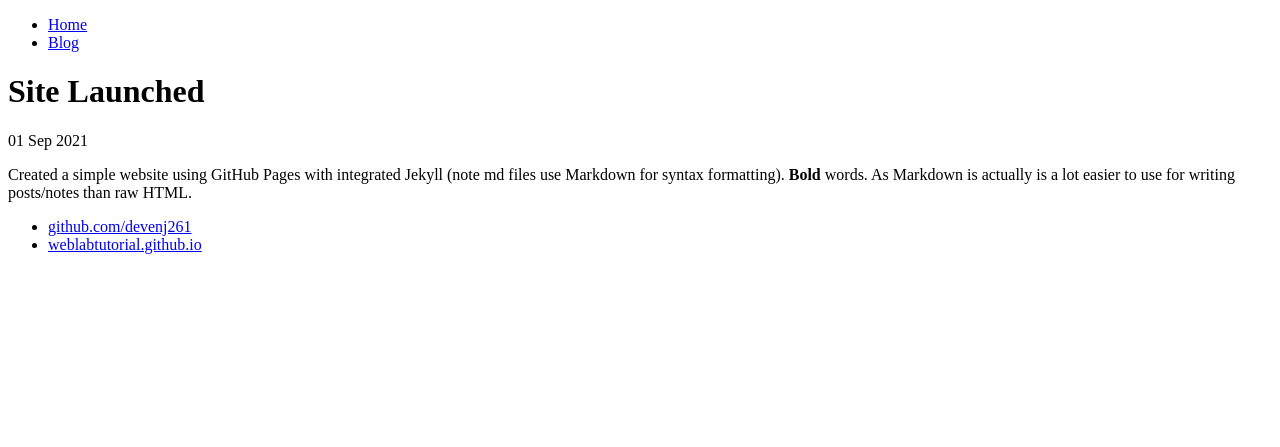
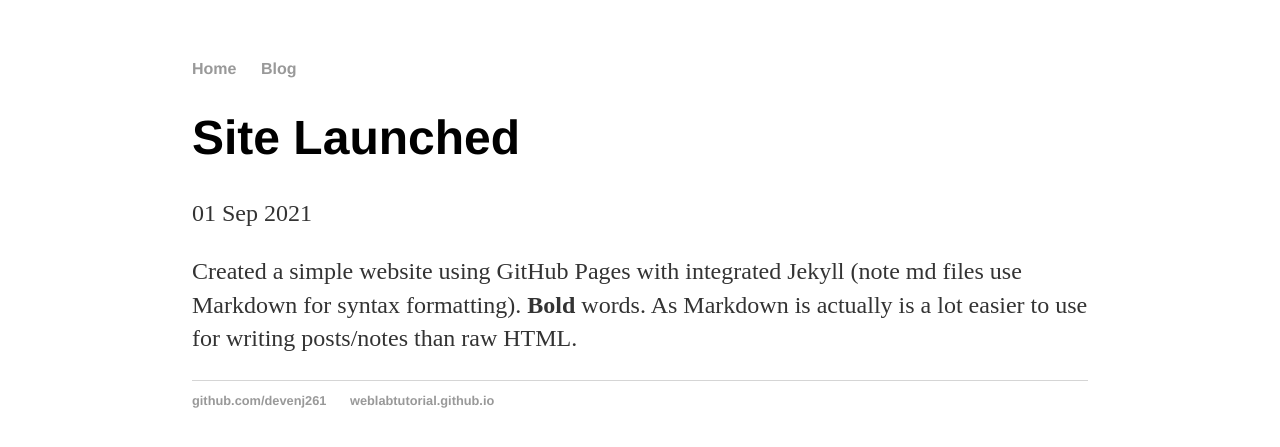
Before and after one commit to DevenJ261/DevenJ261.github.io, a Jekyll site: the page built from _posts/2021-09-01-site-launched.md, in a window 1280 px wide. Shown: the top 447 px of the page. Built offline with Jekyll 4.4.1, drawn with Linux system fonts in a browser that asks for light colours.

Commit message:
Update default.html

```diff
--- a/_layouts/default.html
+++ b/_layouts/default.html
@@ -3,7 +3,7 @@
  <head>
   <title>{{ page.title }}</title>
   <!-- link to main stylesheet -->
-  <link rel="stylesheet" type="text/css" href="/../main.css">
+  <link rel="stylesheet" type="text/css" href="/css/main.css">
  </head>
  <body>
   <nav>
```
